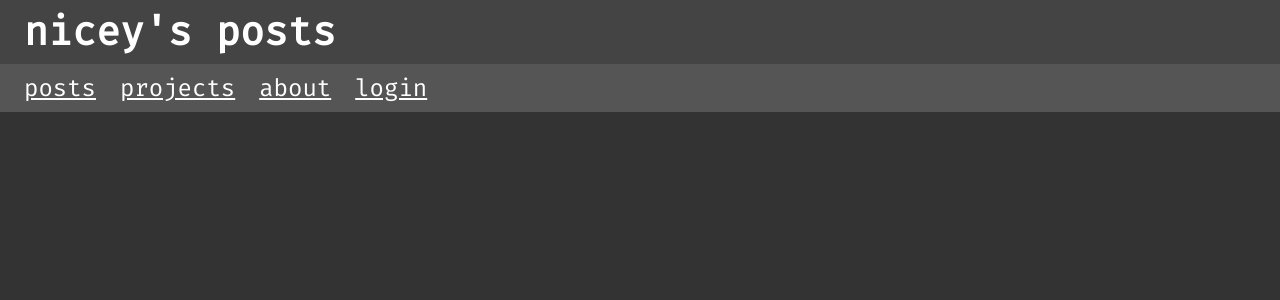
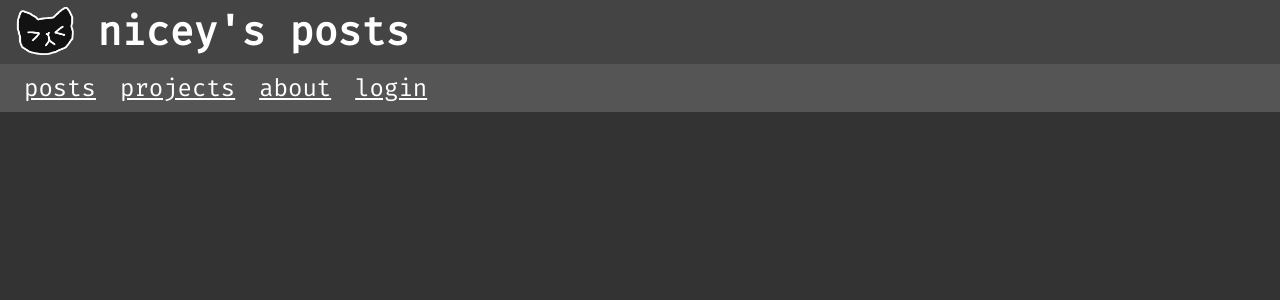
Before and after one commit to nicey0/website, a Flask app: page / in a window 1280 px wide. Shown: the top 300 px of the page. Run offline with Flask 2, Linux system fonts and the light colour scheme; data that the repository does not hold is empty.

Commit message:
logo! :D

```diff
--- a/website/static/base.css
+++ b/website/static/base.css
@@ -39,8 +39,13 @@ nav header {
     background-color: #444444;
 }
 
+nav header img {
+    max-width: 3.6rem;
+    margin-left: 1rem;
+}
+
 nav header h1 {
-    margin-left: var(--head-left);
+    margin-left: 1.5rem;
 }
 
 nav ul {
--- a/website/templates/base.html
+++ b/website/templates/base.html
@@ -12,6 +12,7 @@
     <header>
         <nav>
             <header>
+                <img src="{{ url_for('static', filename='nicey.png') }}" alt="<nicey>">
                 <h1>nicey's {% block header %}{% endblock header %}</h1>
             </header>
             <ul>
```
Also changed, not shown: website/static/nicey.png (added), 1 other file.
